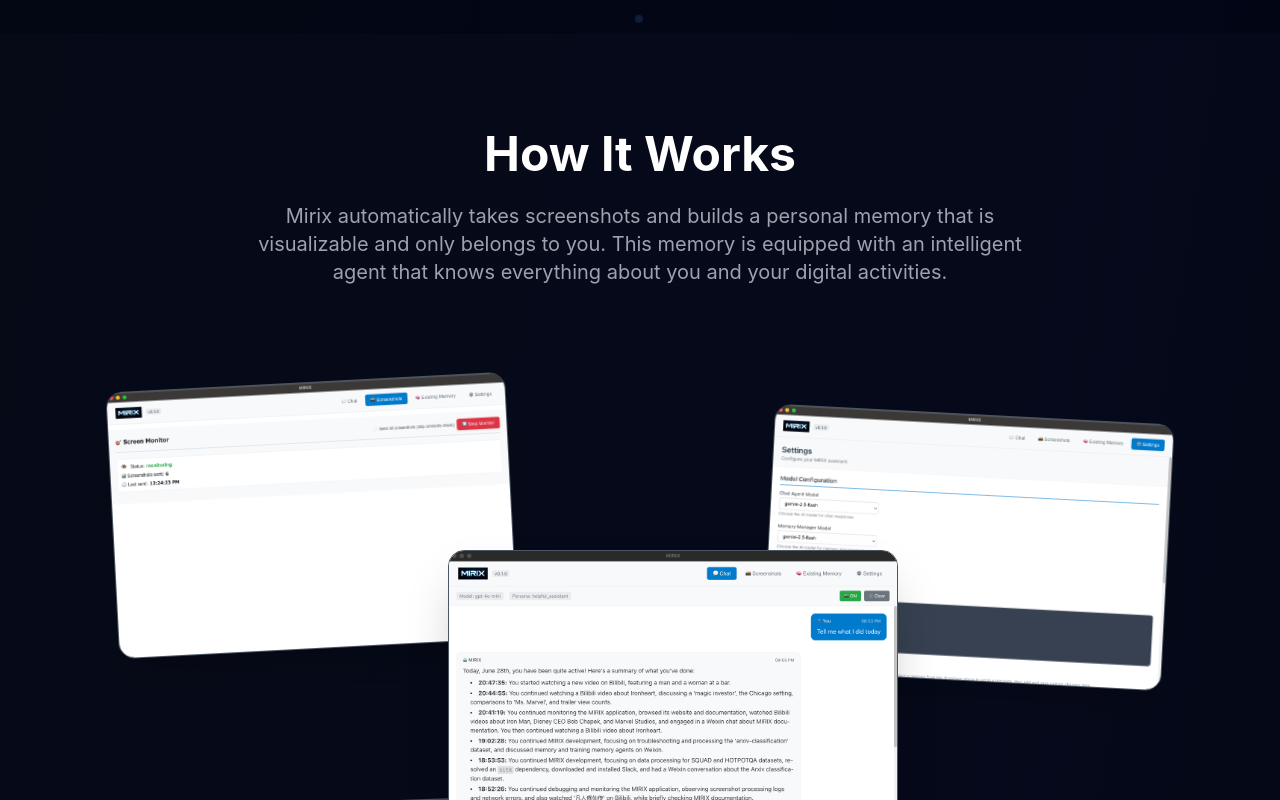
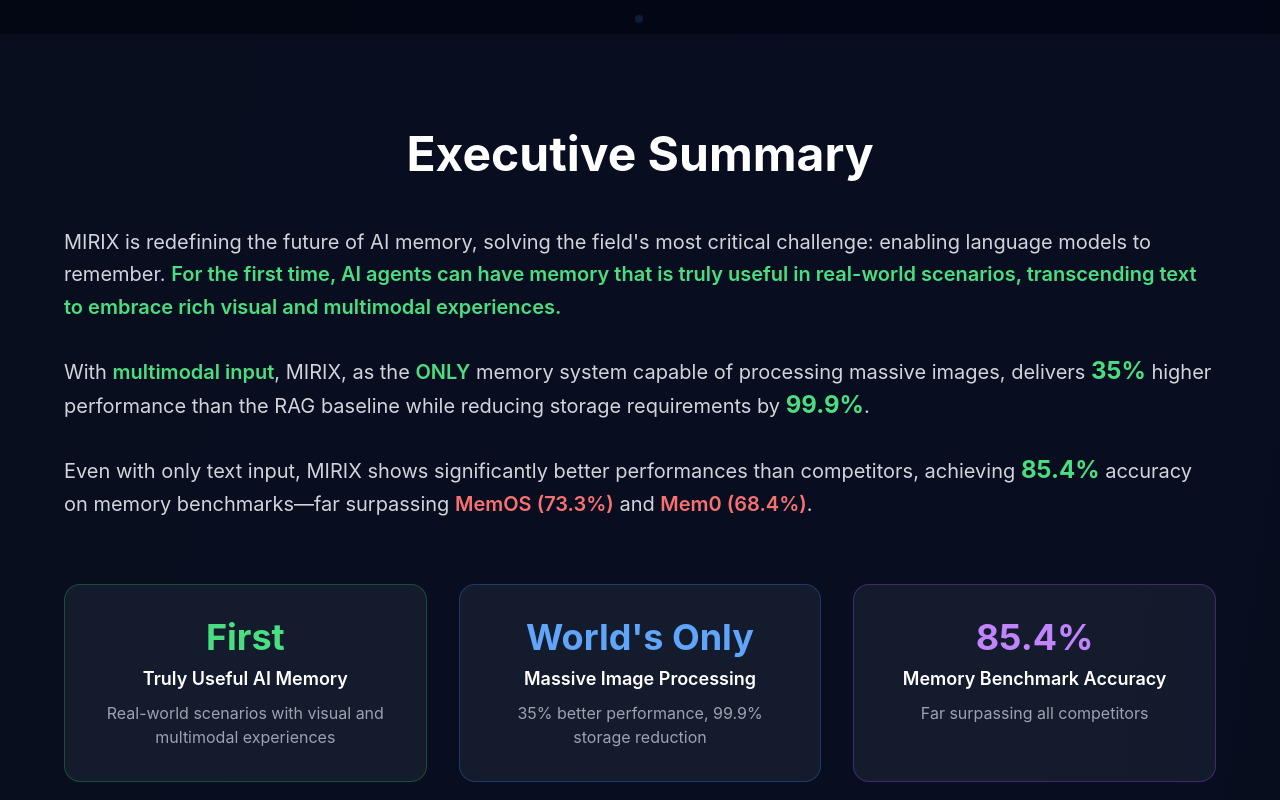
Before and after one commit to Mirix-AI/Mirix-AI.github.io, a React (Create React App) app: page / in a window 1280 px wide. Shown: the part 980-1780 px from the top of the page. Built offline with nearby package versions, Linux system fonts and the light colour scheme; the HTML template or start-up script is replaced by a standard one.

Commit message:
add executive summary

```diff
--- a/src/App.tsx
+++ b/src/App.tsx
@@ -219,6 +219,89 @@ function App() {
                   Build community by sharing your experience, and monetize through memory exchange
                   <span className="block mt-2 text-yellow-400 font-semibold text-sm">🚀 Upcoming Functionality</span>
                 </p>
+              </div>
+            </motion.div>
+          </motion.div>
+        </div>
+      </section>
+
+      {/* Executive Summary Section */}
+      <section className="py-24 px-4 bg-slate-900/50">
+        <div className="max-w-6xl mx-auto">
+          <motion.div
+            className="text-center mb-16"
+            initial={{ opacity: 0, y: 60 }}
+            whileInView={{ opacity: 1, y: 0 }}
+            viewport={{ once: true }}
+            transition={{ duration: 0.6 }}
+          >
+            <h2 className="text-5xl font-bold text-white mb-12">Executive Summary</h2>
+
+            <div className="space-y-8 text-left">
+              {/* First paragraph - What MIRIX can do */}
+              <motion.div
+                className="text-xl text-gray-300 leading-relaxed"
+                initial={{ opacity: 0, y: 40 }}
+                whileInView={{ opacity: 1, y: 0 }}
+                viewport={{ once: true }}
+                transition={{ duration: 0.6, delay: 0.2 }}
+              >
+                <p>
+                  MIRIX is redefining the future of AI memory, solving the field's most critical challenge: enabling language models to remember. <span className="text-green-400 font-semibold">For the first time, AI agents can have memory that is truly useful in real-world scenarios, transcending text to embrace rich visual and multimodal experiences.</span>
+                </p>
+              </motion.div>
+
+              {/* Second paragraph - Multimodal performance */}
+              <motion.div
+                className="text-xl text-gray-300 leading-relaxed"
+                initial={{ opacity: 0, y: 40 }}
+                whileInView={{ opacity: 1, y: 0 }}
+                viewport={{ once: true }}
+                transition={{ duration: 0.6, delay: 0.4 }}
+              >
+                <p>
+                  With <span className="text-green-400 font-semibold">multimodal input</span>, MIRIX, as the <span className="text-green-400 font-semibold">ONLY</span> memory system capable of processing massive images, delivers <span className="text-green-400 font-bold text-2xl">35%</span> higher performance than the RAG baseline while reducing storage requirements by <span className="text-green-400 font-bold text-2xl">99.9%</span>.
+                </p>
+              </motion.div>
+
+              {/* Third paragraph - Text-only performance */}
+              <motion.div
+                className="text-xl text-gray-300 leading-relaxed"
+                initial={{ opacity: 0, y: 40 }}
+                whileInView={{ opacity: 1, y: 0 }}
+                viewport={{ once: true }}
+                transition={{ duration: 0.6, delay: 0.6 }}
+              >
+                <p>
+                  Even with only text input, MIRIX shows significantly better performances than competitors, achieving <span className="text-green-400 font-bold text-2xl">85.4%</span> accuracy on memory benchmarks—far surpassing <span className="text-red-400 font-semibold">MemOS (73.3%)</span> and <span className="text-red-400 font-semibold">Mem0 (68.4%)</span>.
+                </p>
+              </motion.div>
+            </div>
+
+            {/* Key highlights */}
+            <motion.div
+              className="mt-16 grid grid-cols-1 md:grid-cols-3 gap-8"
+              initial={{ opacity: 0, y: 40 }}
+              whileInView={{ opacity: 1, y: 0 }}
+              viewport={{ once: true }}
+              transition={{ duration: 0.6, delay: 0.8 }}
+            >
+              <div className="bg-slate-800/50 rounded-2xl p-8 border border-green-500/30">
+                <div className="text-4xl font-bold text-green-400 mb-2">First</div>
+                <div className="text-lg text-white font-semibold mb-2">Truly Useful AI Memory</div>
+                <div className="text-gray-400">Real-world scenarios with visual and multimodal experiences</div>
+              </div>
+
+              <div className="bg-slate-800/50 rounded-2xl p-8 border border-blue-500/30">
+                <div className="text-4xl font-bold text-blue-400 mb-2">World's Only</div>
+                <div className="text-lg text-white font-semibold mb-2">Massive Image Processing</div>
+                <div className="text-gray-400">35% better performance, 99.9% storage reduction</div>
+              </div>
+
+              <div className="bg-slate-800/50 rounded-2xl p-8 border border-purple-500/30">
+                <div className="text-4xl font-bold text-purple-400 mb-2">85.4%</div>
+                <div className="text-lg text-white font-semibold mb-2">Memory Benchmark Accuracy</div>
+                <div className="text-gray-400">Far surpassing all competitors</div>
               </div>
             </motion.div>
           </motion.div>
```
